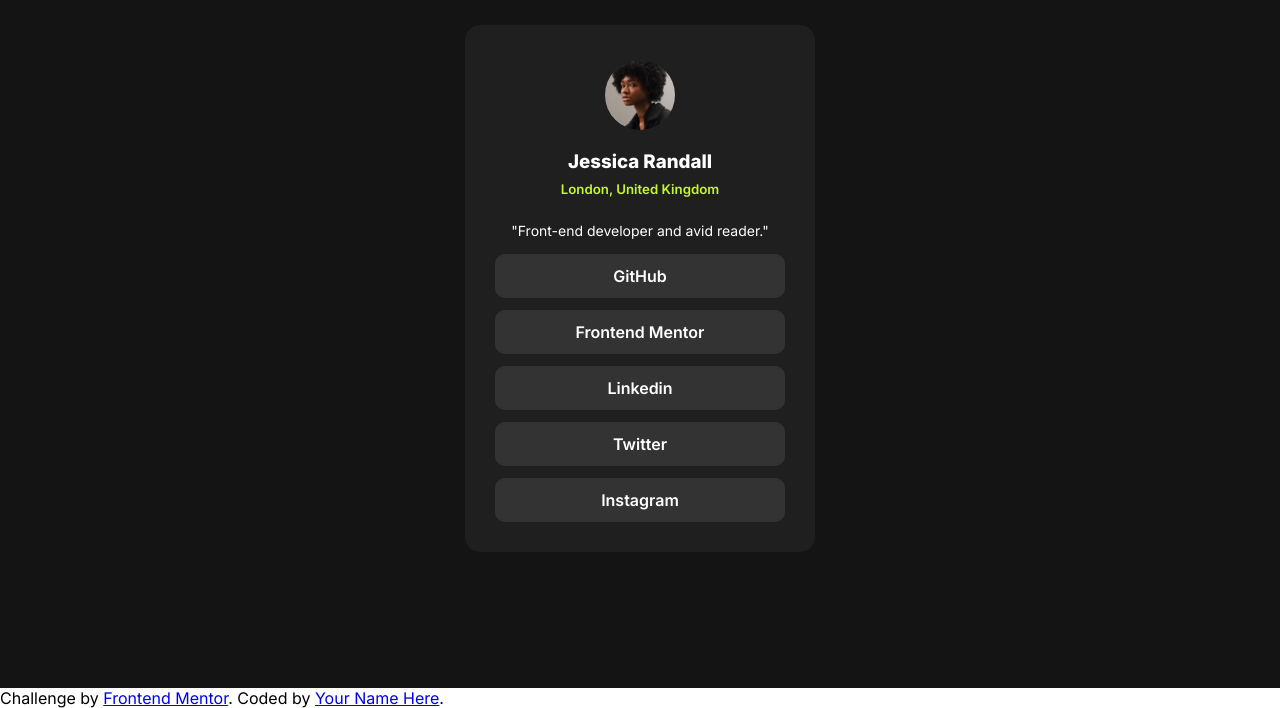
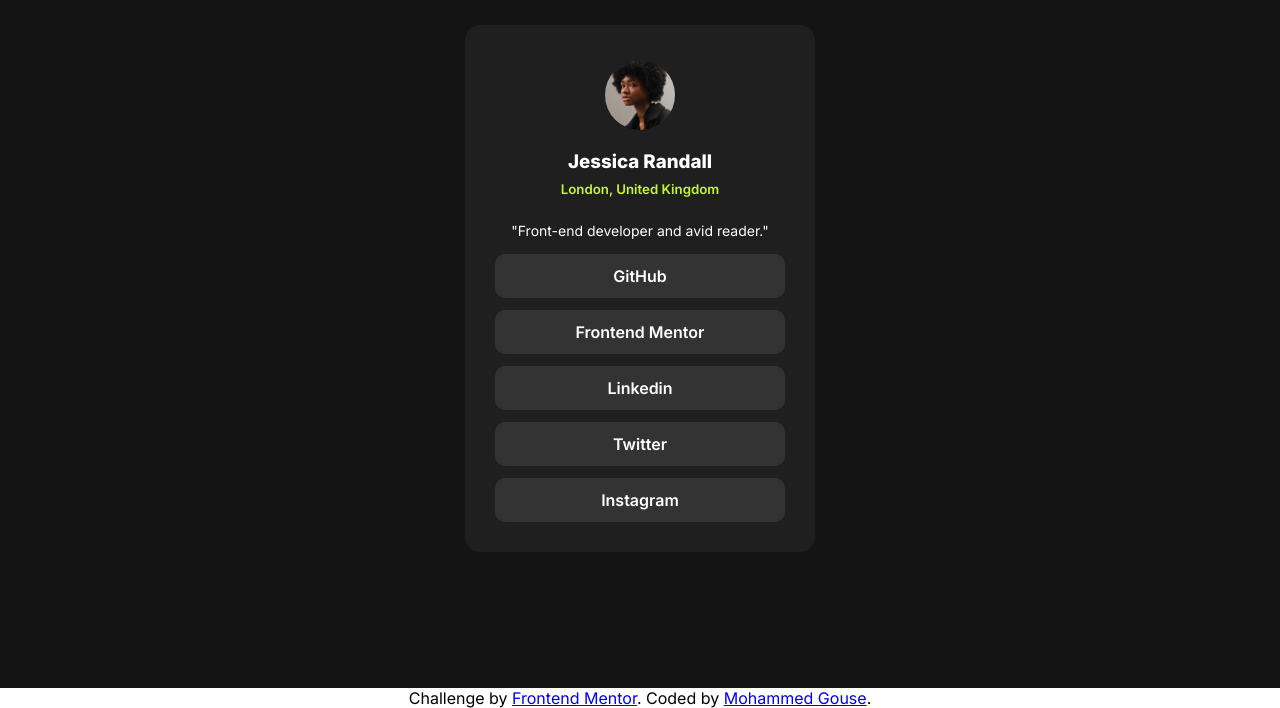
Before and after one commit to MohammedGousemohiyuddinYekkaluru/Social-Links-Profile, a plain HTML site: page index.html in a window 1280 px wide. Shown: the part 112-820 px from the top of the page. Drawn offline with Linux system fonts and the light colour scheme.

Commit message:
small changes

```diff
--- a/index.html
+++ b/index.html
@@ -44,11 +44,10 @@
       </div>
     </div>
   </main>
-
 <footer>
   <div class="attribution">
     Challenge by <a href="https://www.frontendmentor.io?ref=challenge" target="_blank">Frontend Mentor</a>.
-    Coded by <a href="#">Your Name Here</a>.
+    Coded by <a href="#">Mohammed Gouse</a>.
   </div>
 </footer>
 </body>
--- a/style.css
+++ b/style.css
@@ -86,3 +86,7 @@ html, body{
     background-color: hsl(75, 94%, 57%);
     color: #000;
 }
+
+footer{
+    text-align: center;
+}
```
